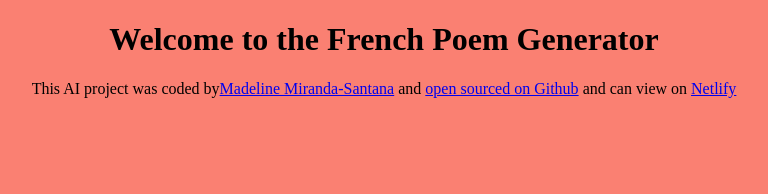
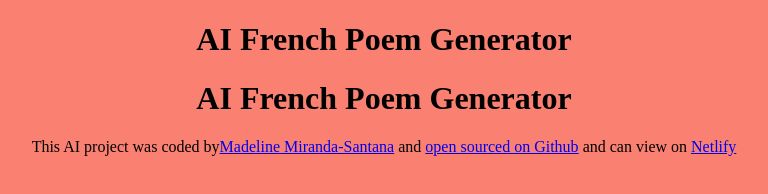
Before and after one commit to pracitce/poem-generator, a plain HTML site: page index.html in a window 1280 px wide. Shown: the whole page, without its empty margins (256-1024 px from the left). Drawn offline with Linux system fonts and the light colour scheme.

Commit message:
add a header for the H1

```diff
--- a/index.html
+++ b/index.html
@@ -4,10 +4,14 @@
     <meta charset="UTF-8">
     <meta name="viewport" content="width=device-width, initial-scale=1.0">
     <link rel="stylesheet" href="src/style.css">
-    <title> AI-Poem Generator</title>
+    <title> AI- French Poem Generator</title>
 </head>
 <body>
-    <h1> Welcome to the French Poem Generator</h1>
+   <header>
+
+    <h1> AI French Poem Generator</h1>
+   </header>
+    <h1> AI French Poem Generator</h1>
 
     <footer>
 
```
